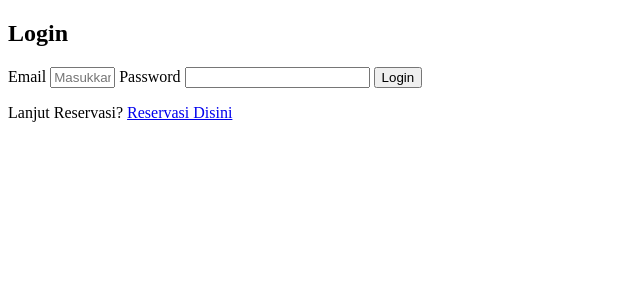
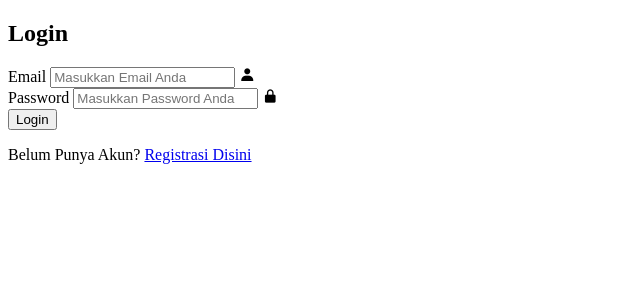
Before and after one commit to Nurinayabahar2712/reservasi_rs, a PHP site: page /Login in a window 1280 px wide. Shown: the top 300 px of the page, without its empty margins (0-640 px from the left). Run offline with PHP 8.4, Linux system fonts and the light colour scheme.

Commit message:
Update login.php

```diff
--- a/login.php
+++ b/login.php
@@ -25,22 +25,33 @@
 <head>
     <meta charset="UTF-8">
     <meta name="viewport" content="width=device-width, initial-scale=1.0">
+    <link href='https://unpkg.com/boxicons@2.1.4/css/boxicons.min.css' rel='stylesheet'>
+    <link rel="stylesheet" type="text/css" href= "registrasi.css" />
     <title>Login</title>
 </head>
 <body>
+
+    <form class="wrapper" action="" method="post" autocomplete="off">
     <h2>Login</h2>
-    <form class="" action="" method="post" autocomplete="off">
+    <div class = "input-box">
         <label for="email">Email</label>
-        <input type="text" name="email" id="email" placeholder="Masukkan Email Anda" size="5" class="form-input" required value=""/>
+        <input type="text" name="email" id="email" placeholder="Masukkan Email Anda"  class="form-input" required value=""/>
+        <i class='bx bxs-user'></i>
+    </div>
+    <div class = "input-box">
         <label for="password">Password</label>
-        <input type="password" id="password" name="password"  required value=""/>
+        <input type="password" id="password" name="password" placeholder="Masukkan Password Anda" required value=""/>
+        <i class='bx bxs-lock-alt'></i>
+    </div>
+    <div>
         <button type="submit" name="submit">Login</button>
-    </form>
+    </div>
 
     <div class="bottom">
-        <p>Lanjut Reservasi?
-            <a href="reservasi.php">Reservasi Disini</a>
+        <P>Belum Punya Akun?
+            <a href="registrasi.php">Registrasi Disini</a>
         </p>
     </div>
+    </form>
 </body>
 </html>
```
